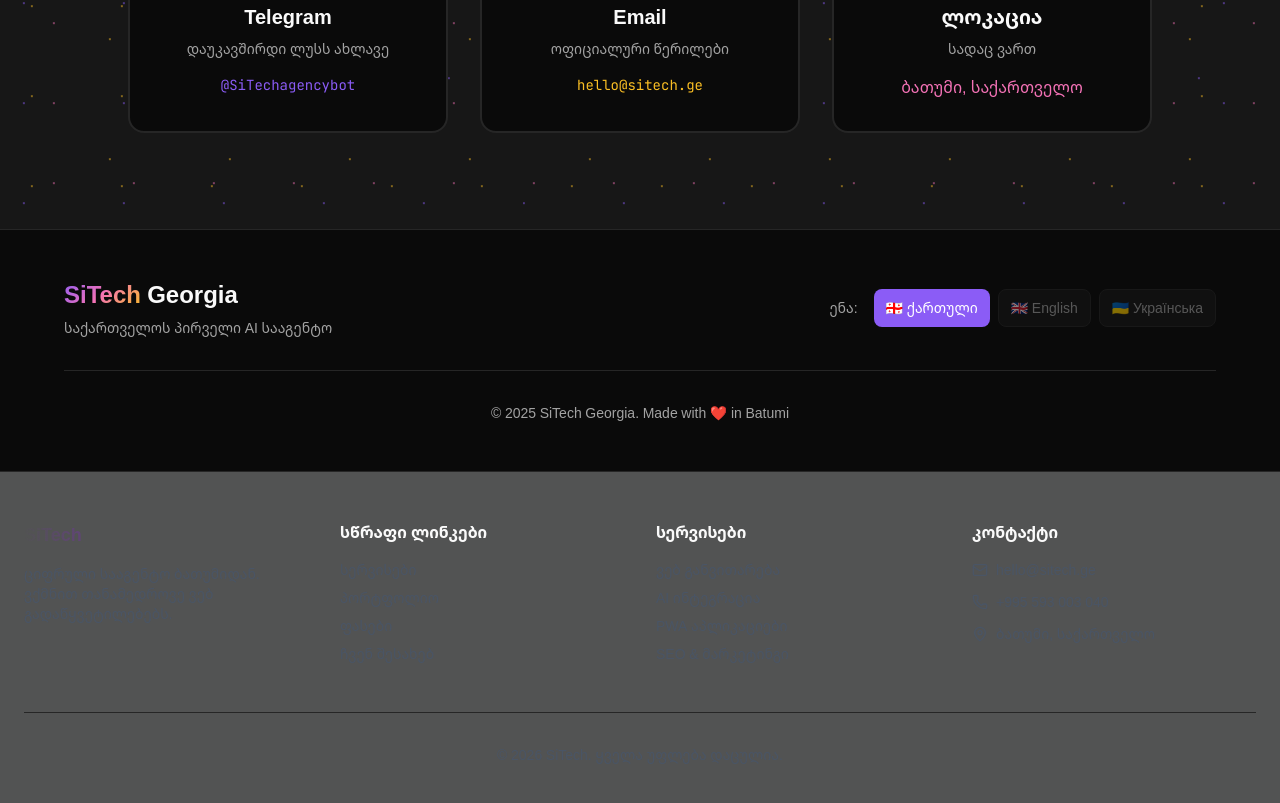
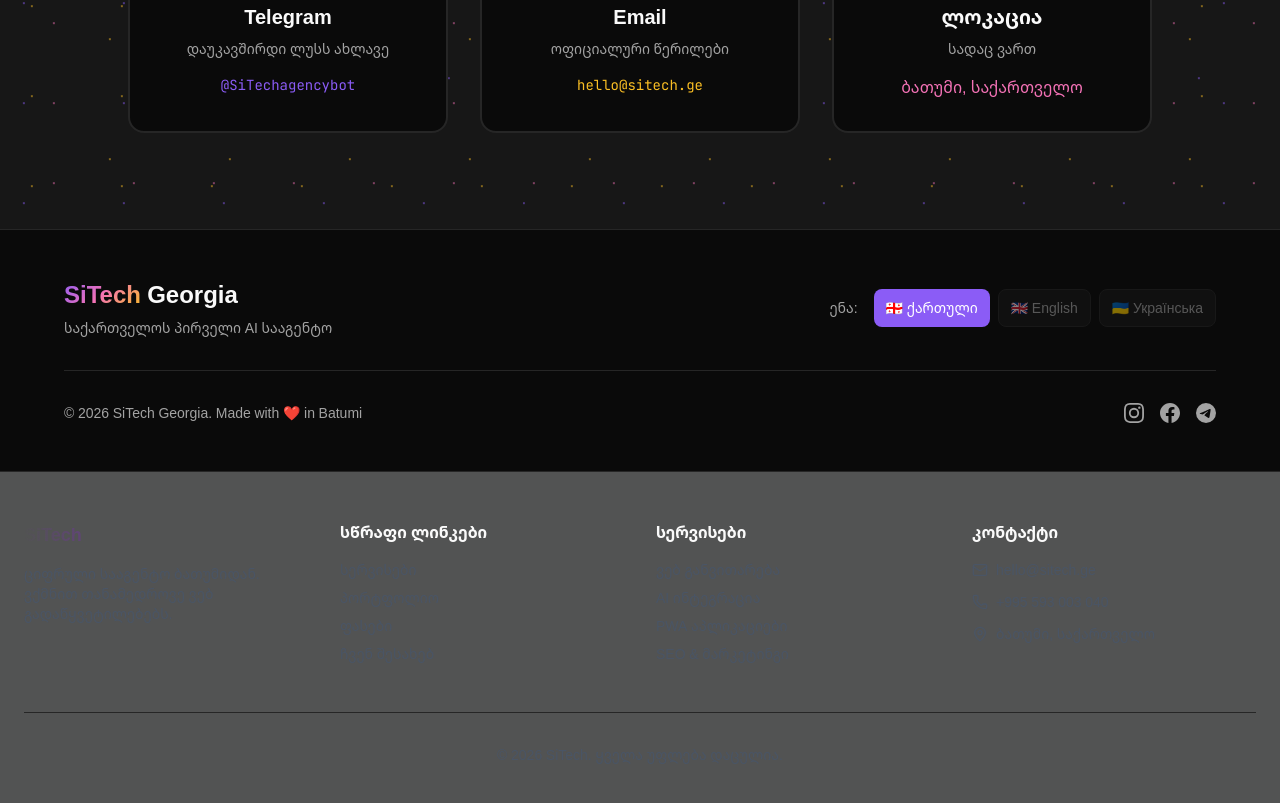
Before and after one commit to sitechfromgeorgia/sitech-website, a Next.js app: page / in a window 1280 px wide. Shown: the part 5875-6678 px from the top of the page. Built offline with nearby package versions, Linux system fonts and the light colour scheme.

Commit message:
Add social links (Instagram, Facebook, Telegram) to footer + fix year 2026

```diff
--- a/app/page.tsx
+++ b/app/page.tsx
@@ -537,8 +537,19 @@
             </div>
           </div>
 
-          <div className="mt-8 pt-8 border-t border-[var(--color-border)] text-center text-sm text-[var(--color-muted)]">
-            <p>&copy; 2025 SiTech Georgia. Made with ❤️ in Batumi</p>
+          <div className="mt-8 pt-8 border-t border-[var(--color-border)] flex flex-col md:flex-row items-center justify-between gap-4">
+            <p className="text-sm text-[var(--color-muted)]">&copy; 2026 SiTech Georgia. Made with ❤️ in Batumi</p>
+            <div className="flex items-center gap-4">
+              <a href="https://www.instagram.com/sitech.georgia" target="_blank" rel="noopener noreferrer" className="text-[var(--color-muted)] hover:text-[var(--color-accent)] transition-colors" aria-label="Instagram">
+                <svg className="w-5 h-5" fill="currentColor" viewBox="0 0 24 24"><path d="M12 2.163c3.204 0 3.584.012 4.85.07 3.252.148 4.771 1.691 4.919 4.919.058 1.265.069 1.645.069 4.849 0 3.205-.012 3.584-.069 4.849-.149 3.225-1.664 4.771-4.919 4.919-1.266.058-1.644.07-4.85.07-3.204 0-3.584-.012-4.849-.07-3.26-.149-4.771-1.699-4.919-4.92-.058-1.265-.07-1.644-.07-4.849 0-3.204.013-3.583.07-4.849.149-3.227 1.664-4.771 4.919-4.919 1.266-.057 1.645-.069 4.849-.069zM12 0C8.741 0 8.333.014 7.053.072 2.695.272.273 2.69.073 7.052.014 8.333 0 8.741 0 12c0 3.259.014 3.668.072 4.948.2 4.358 2.618 6.78 6.98 6.98C8.333 23.986 8.741 24 12 24c3.259 0 3.668-.014 4.948-.072 4.354-.2 6.782-2.618 6.979-6.98.059-1.28.073-1.689.073-4.948 0-3.259-.014-3.667-.072-4.947-.196-4.354-2.617-6.78-6.979-6.98C15.668.014 15.259 0 12 0zm0 5.838a6.162 6.162 0 100 12.324 6.162 6.162 0 000-12.324zM12 16a4 4 0 110-8 4 4 0 010 8zm6.406-11.845a1.44 1.44 0 100 2.881 1.44 1.44 0 000-2.881z"/></svg>
+              </a>
+              <a href="https://www.facebook.com/sitech.web.agency" target="_blank" rel="noopener noreferrer" className="text-[var(--color-muted)] hover:text-[var(--color-primary)] transition-colors" aria-label="Facebook">
+                <svg className="w-5 h-5" fill="currentColor" viewBox="0 0 24 24"><path d="M24 12.073c0-6.627-5.373-12-12-12s-12 5.373-12 12c0 5.99 4.388 10.954 10.125 11.854v-8.385H7.078v-3.47h3.047V9.43c0-3.007 1.792-4.669 4.533-4.669 1.312 0 2.686.235 2.686.235v2.953H15.83c-1.491 0-1.956.925-1.956 1.874v2.25h3.328l-.532 3.47h-2.796v8.385C19.612 23.027 24 18.062 24 12.073z"/></svg>
+              </a>
+              <a href="https://t.me/SiTechagencybot" target="_blank" rel="noopener noreferrer" className="text-[var(--color-muted)] hover:text-[var(--color-accent)] transition-colors" aria-label="Telegram">
+                <svg className="w-5 h-5" fill="currentColor" viewBox="0 0 24 24"><path d="M11.944 0A12 12 0 000 12a12 12 0 0012 12 12 12 0 0012-12A12 12 0 0012 0zm4.962 7.224c.1-.002.321.023.465.14a.506.506 0 01.171.325c.016.093.036.306.02.472-.18 1.898-.962 6.502-1.36 8.627-.168.9-.499 1.201-.82 1.23-.696.065-1.225-.46-1.9-.902-1.056-.693-1.653-1.124-2.678-1.8-1.185-.78-.417-1.21.258-1.91.177-.184 3.247-2.977 3.307-3.23.007-.032.014-.15-.056-.212s-.174-.041-.249-.024c-.106.024-1.793 1.14-5.061 3.345-.479.33-.913.49-1.302.48-.428-.008-1.252-.241-1.865-.44-.752-.245-1.349-.374-1.297-.789.027-.216.325-.437.893-.663 3.498-1.524 5.83-2.529 6.998-3.014 3.332-1.386 4.025-1.627 4.476-1.635z"/></svg>
+              </a>
+            </div>
           </div>
         </div>
       </footer>
```
